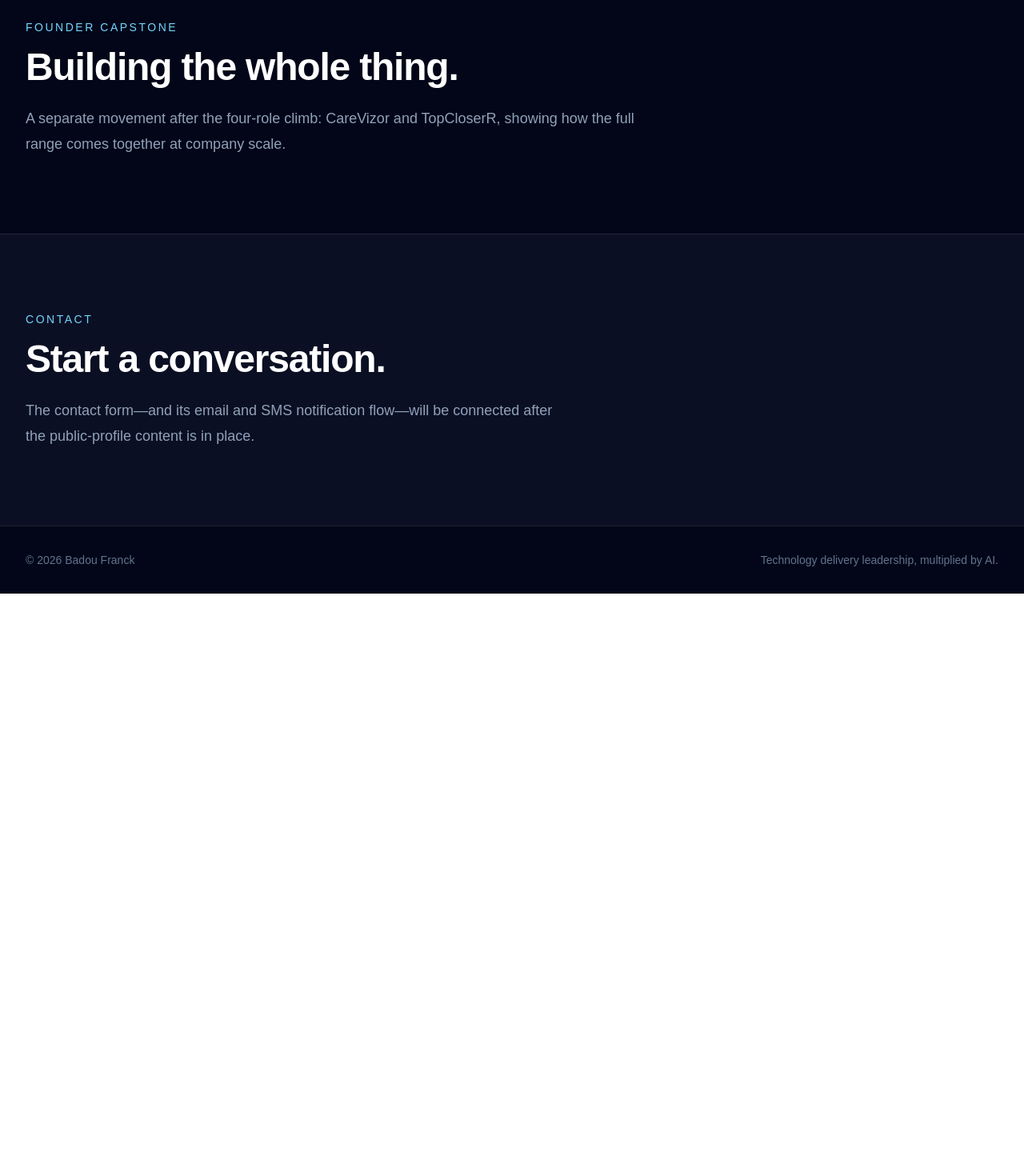
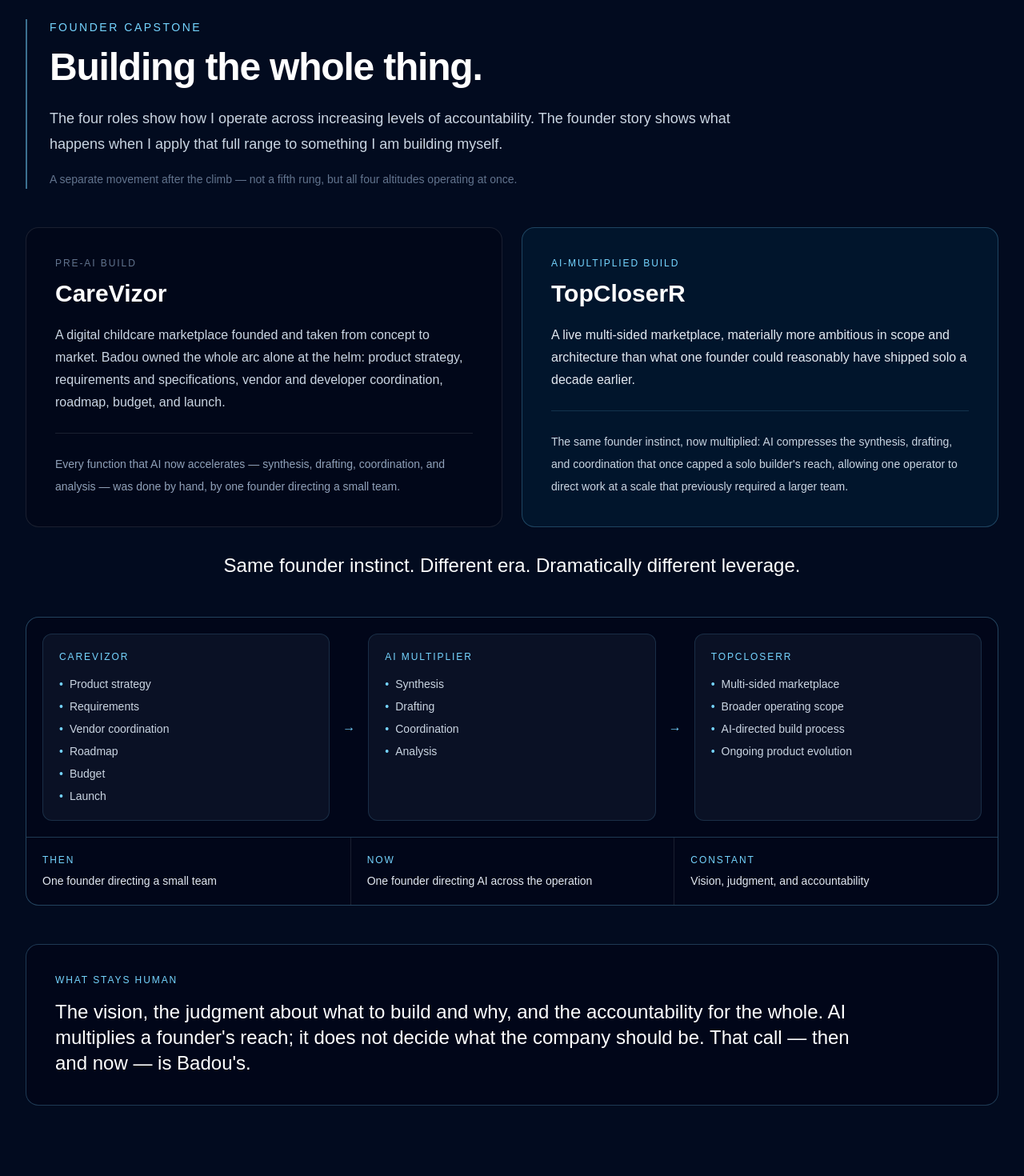
Before and after one commit to franck-ba/badou-apm, a Next.js app: page / in a window 1280 px wide. Shown: the part 7700-9170 px from the top of the page at 80% size. Before the commit the page ends 8442 px from the top, so only its background shows below. Built offline with nearby package versions, Linux system fonts and the light colour scheme.

Commit message:
Build Founder capstone

```diff
--- a/src/app/page.tsx
+++ b/src/app/page.tsx
@@ -419,6 +419,105 @@
         {stages.map((stage, index) => (
           <div key={stage.label} className="contents">
             <div className="rounded-xl border border-sky-300/15 bg-slate-950/80 p-4">
+              <p className="text-xs font-medium uppercase tracking-[0.16em] text-sky-300">
+                {stage.label}
+              </p>
+              <ul className="mt-4 space-y-2 text-sm leading-5 text-slate-300">
+                {stage.items.map((item) => (
+                  <li key={item} className="flex gap-2">
+                    <span className="text-sky-300" aria-hidden="true">
+                      •
+                    </span>
+                    <span>{item}</span>
+                  </li>
+                ))}
+              </ul>
+            </div>
+
+            {index < stages.length - 1 && (
+              <div
+                className="hidden items-center justify-center px-1 text-sky-300 lg:flex"
+                aria-hidden="true"
+              >
+                →
+              </div>
+            )}
+          </div>
+        ))}
+      </div>
+
+      <div className="grid border-t border-sky-300/25 sm:grid-cols-3">
+        {comparison.map((item, index) => (
+          <div
+            key={item.label}
+            className={`p-4 sm:p-5 ${
+              index > 0
+                ? "border-t border-white/10 sm:border-l sm:border-t-0"
+                : ""
+            }`}
+          >
+            <p className="text-xs font-medium uppercase tracking-[0.16em] text-sky-300">
+              {item.label}
+            </p>
+            <p className="mt-2 text-sm leading-5 text-slate-200">
+              {item.detail}
+            </p>
+          </div>
+        ))}
+      </div>
+    </div>
+  );
+}
+
+function FounderVisual() {
+  const stages = [
+    {
+      label: "CareVizor",
+      items: [
+        "Product strategy",
+        "Requirements",
+        "Vendor coordination",
+        "Roadmap",
+        "Budget",
+        "Launch",
+      ],
+    },
+    {
+      label: "AI multiplier",
+      items: ["Synthesis", "Drafting", "Coordination", "Analysis"],
+    },
+    {
+      label: "TopCloserR",
+      items: [
+        "Multi-sided marketplace",
+        "Broader operating scope",
+        "AI-directed build process",
+        "Ongoing product evolution",
+      ],
+    },
+  ];
+
+  const comparison = [
+    {
+      label: "Then",
+      detail: "One founder directing a small team",
+    },
+    {
+      label: "Now",
+      detail: "One founder directing AI across the operation",
+    },
+    {
+      label: "Constant",
+      detail: "Vision, judgment, and accountability",
+    },
+  ];
+
+  return (
+    <div className="mt-12 overflow-hidden rounded-2xl border border-sky-300/30 bg-slate-950/80">
+      <div className="grid gap-3 p-4 sm:p-5 lg:grid-cols-[1fr_auto_1fr_auto_1fr] lg:items-stretch">
+        {stages.map((stage, index) => (
+          <div key={stage.label} className="contents">
+            <div className="rounded-xl border border-sky-300/15 bg-slate-900/70 p-5">
               <p className="text-xs font-medium uppercase tracking-[0.16em] text-sky-300">
                 {stage.label}
               </p>
@@ -980,8 +1079,12 @@
         </div>
       </section>
 
-      <section id="founder" className="px-6 py-24 lg:px-8">
+      <section
+        id="founder"
+        className="border-b border-white/10 bg-sky-400/[0.03] px-6 py-24 lg:px-8"
+      >
         <div className="mx-auto max-w-7xl">
+          <div className="border-l-2 border-sky-300/50 pl-5 sm:pl-7">
             <p className="text-sm font-medium uppercase tracking-[0.18em] text-sky-300">
               Founder capstone
             </p>
@@ -990,11 +1093,85 @@
               Building the whole thing.
             </h2>
 
-          <p className="mt-6 max-w-3xl text-lg leading-8 text-slate-400">
-            A separate movement after the four-role climb: CareVizor and
-            TopCloserR, showing how the full range comes together at company
-            scale.
+            <p className="mt-6 max-w-4xl text-lg leading-8 text-slate-300">
+              The four roles show how I operate across increasing levels of
+              accountability. The founder story shows what happens when I apply
+              that full range to something I am building myself.
             </p>
+
+            <p className="mt-4 max-w-3xl text-sm leading-6 text-slate-500">
+              A separate movement after the climb — not a fifth rung, but all
+              four altitudes operating at once.
+            </p>
+          </div>
+
+          <div className="mt-12 grid gap-6 lg:grid-cols-2">
+            <article className="rounded-2xl border border-white/10 bg-slate-950/70 p-7 sm:p-9">
+              <p className="text-xs font-medium uppercase tracking-[0.16em] text-slate-500">
+                Pre-AI build
+              </p>
+
+              <h3 className="mt-3 text-3xl font-semibold text-white">
+                CareVizor
+              </h3>
+
+              <p className="mt-5 text-base leading-7 text-slate-300">
+                A digital childcare marketplace founded and taken from concept
+                to market. Badou owned the whole arc alone at the helm: product
+                strategy, requirements and specifications, vendor and developer
+                coordination, roadmap, budget, and launch.
+              </p>
+
+              <p className="mt-6 border-t border-white/10 pt-6 text-sm leading-7 text-slate-400">
+                Every function that AI now accelerates — synthesis, drafting,
+                coordination, and analysis — was done by hand, by one founder
+                directing a small team.
+              </p>
+            </article>
+
+            <article className="rounded-2xl border border-sky-300/25 bg-sky-400/[0.06] p-7 sm:p-9">
+              <p className="text-xs font-medium uppercase tracking-[0.16em] text-sky-300">
+                AI-multiplied build
+              </p>
+
+              <h3 className="mt-3 text-3xl font-semibold text-white">
+                TopCloserR
+              </h3>
+
+              <p className="mt-5 text-base leading-7 text-slate-200">
+                A live multi-sided marketplace, materially more ambitious in
+                scope and architecture than what one founder could reasonably
+                have shipped solo a decade earlier.
+              </p>
+
+              <p className="mt-6 border-t border-sky-300/15 pt-6 text-sm leading-7 text-slate-300">
+                The same founder instinct, now multiplied: AI compresses the
+                synthesis, drafting, and coordination that once capped a solo
+                builder&apos;s reach, allowing one operator to direct work at a
+                scale that previously required a larger team.
+              </p>
+            </article>
+          </div>
+
+          <p className="mt-8 text-center text-xl font-medium text-white sm:text-2xl">
+            Same founder instinct. Different era. Dramatically different
+            leverage.
+          </p>
+
+          <FounderVisual />
+
+          <div className="mt-12 rounded-2xl border border-sky-300/25 bg-slate-950/80 p-7 sm:p-9">
+            <p className="text-xs font-medium uppercase tracking-[0.16em] text-sky-300">
+              What stays human
+            </p>
+
+            <p className="mt-4 max-w-5xl text-xl leading-8 text-white sm:text-2xl">
+              The vision, the judgment about what to build and why, and the
+              accountability for the whole. AI multiplies a founder&apos;s
+              reach; it does not decide what the company should be. That call —
+              then and now — is Badou&apos;s.
+            </p>
+          </div>
         </div>
       </section>
 
```
Lines whose indentation alone changed are shown as unchanged.
